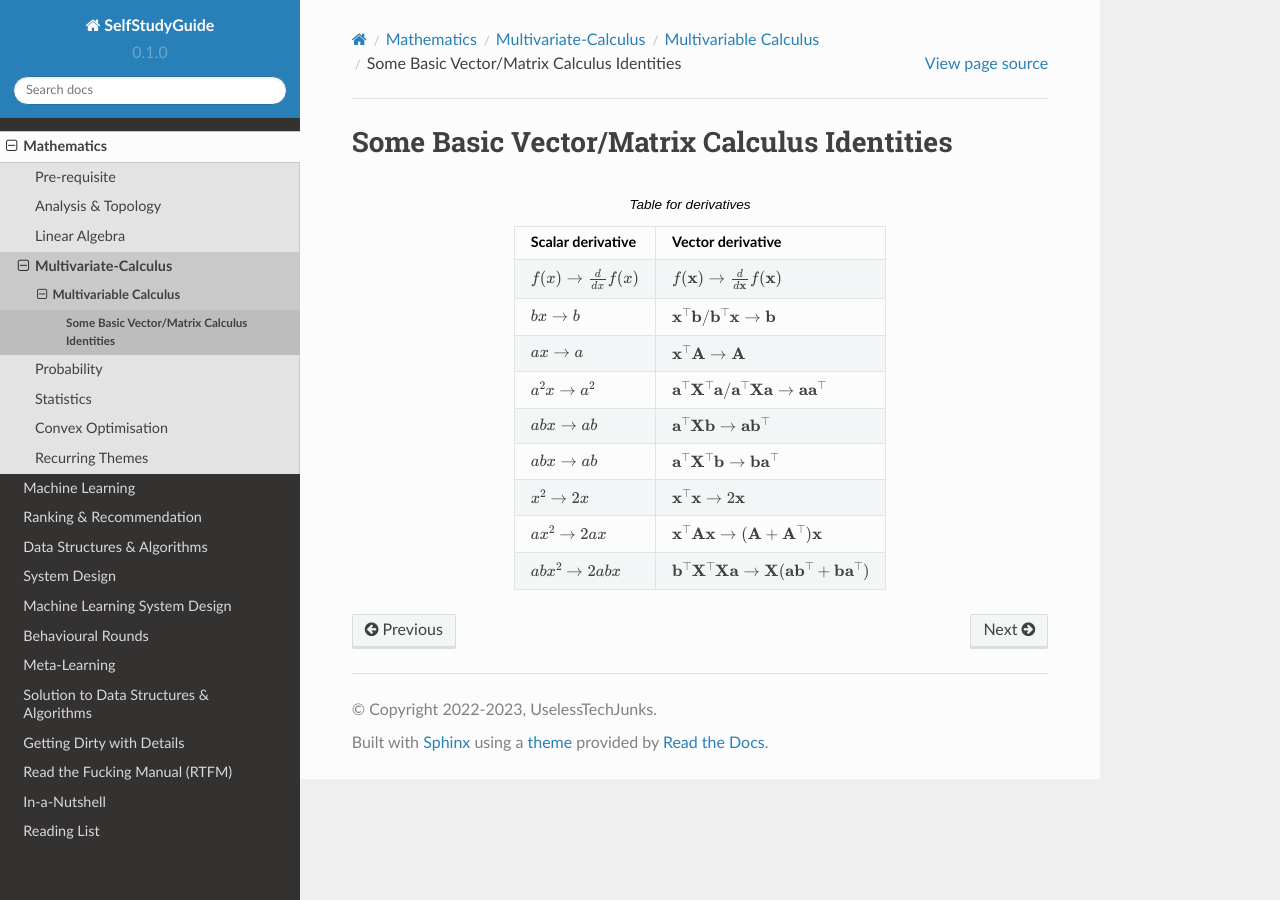
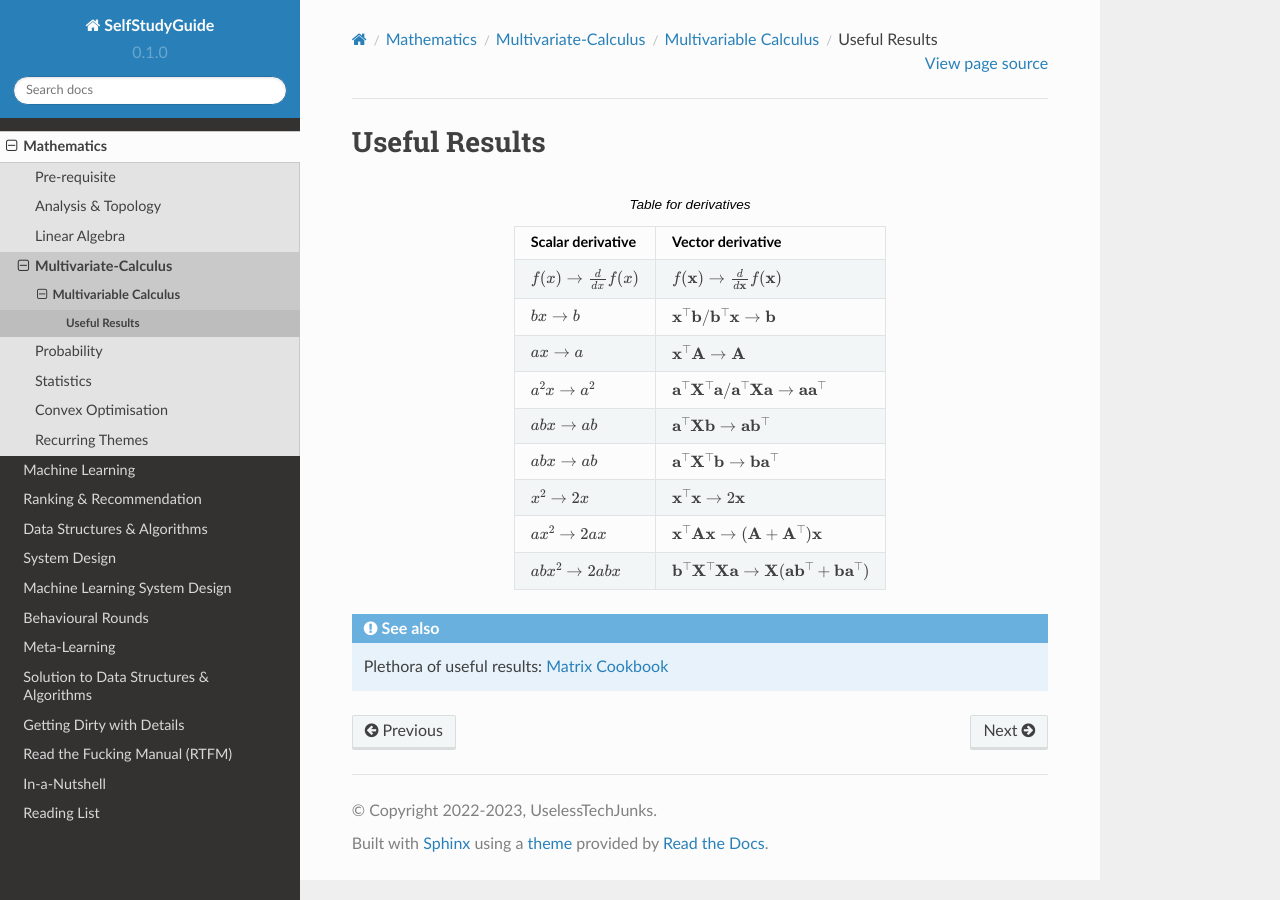
Before and after one commit to uselesstechjunks/leetcode, a Sphinx documentation site: the page built from docs/source/math/calc3/useful.rst, in a window 1280 px wide. Built offline with Sphinx 7.4.7 and the Read the Docs theme 2.0.0, drawn with Linux system fonts in a browser that asks for light colours.

Commit message:
Update useful.rst

```diff
--- a/docs/source/math/calc3/useful.rst
+++ b/docs/source/math/calc3/useful.rst
@@ -1,5 +1,5 @@
 ##########################################################
-Some Basic Vector/Matrix Calculus Identities
+Useful Results
 ##########################################################
 
 .. csv-table:: Table for derivatives
@@ -15,3 +15,6 @@ Some Basic Vector/Matrix Calculus Identities
 	:math:`x^2\to 2x`, :math:`\mathbf{x}^\top\mathbf{x}\to 2\mathbf{x}`
 	:math:`ax^2\to 2ax`, :math:`\mathbf{x}^\top\mathbf{A}\mathbf{x}\to (\mathbf{A}+\mathbf{A}^\top)\mathbf{x}`
 	:math:`abx^2\to 2abx`, :math:`\mathbf{b}^\top\mathbf{X}^\top\mathbf{X}\mathbf{a}\to \mathbf{X}(\mathbf{a}\mathbf{b}^\top+\mathbf{b}\mathbf{a}^\top)`
+
+.. seealso::
+	Plethora of useful results: `Matrix Cookbook <https://www.math.uwaterloo.ca/~hwolkowi/matrixcookbook.pdf>`_
```
